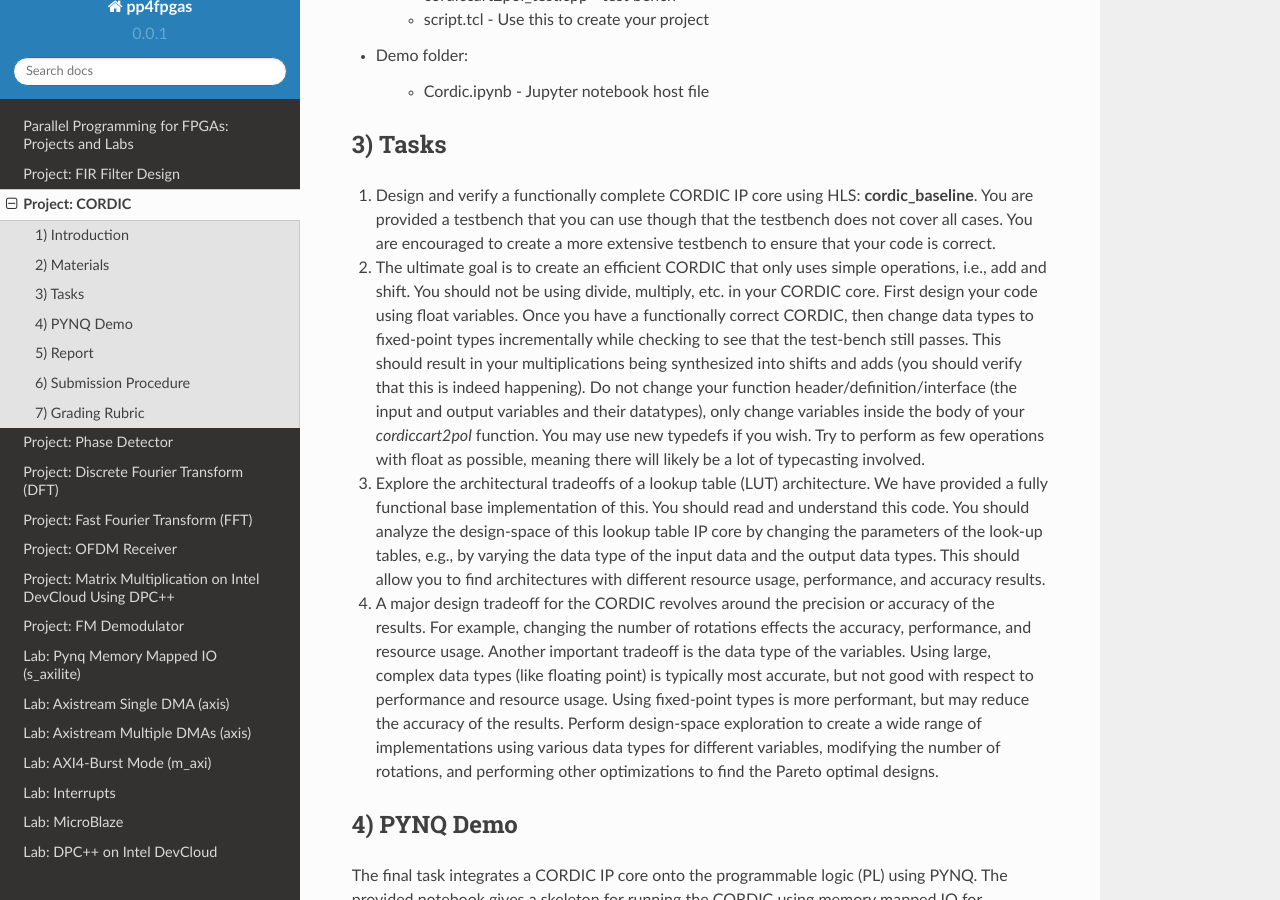
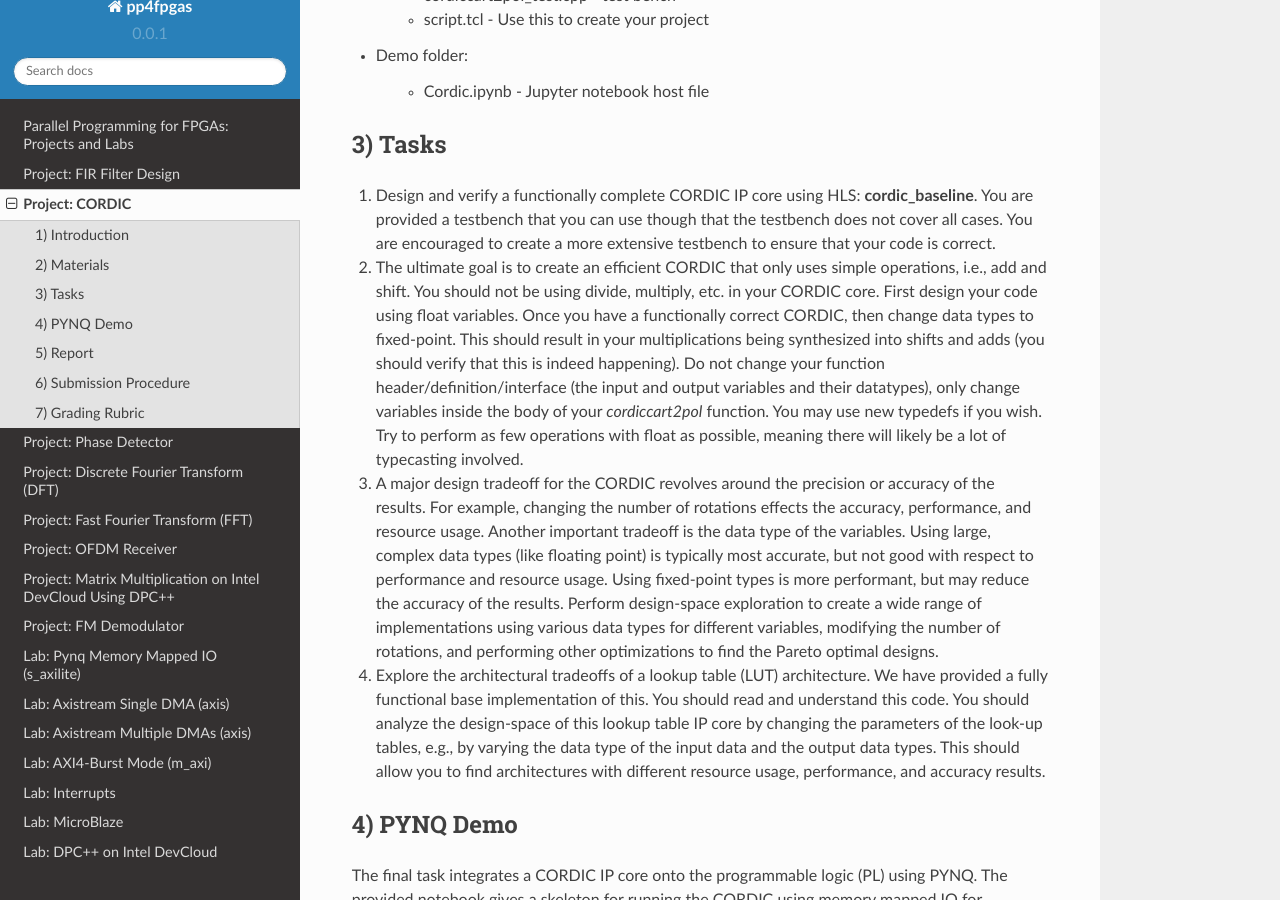
Before and after one commit to KastnerRG/Read_the_docs, a Sphinx documentation site: the page built from docs/project2.rst, in a window 1280 px wide and 900 px high, scrolled down 996 px. Built offline with Sphinx 7.4.7 and the Read the Docs theme 2.0.0, drawn with Linux system fonts in a browser that asks for light colours; some of the changed text lies outside the part shown.

Commit message:
more minor edits to project 2 description

```diff
--- a/docs/project2.rst
+++ b/docs/project2.rst
@@ -9,8 +9,7 @@ Project: CORDIC
 1) Introduction
 --------------
 
-The goal of this project is to design a  COordinate Rotation DIgital Computer (CORDIC).
-You are tasked with building one version of the CORDIC from scratch.
+The primary goal of this project is to design a  COordinate Rotation DIgital Computer (CORDIC)
 This will likely take the majority of the time spent working on this project.
 A CORDIC is an efficient method for calculating trigonometric and hyperbolic functions.
 CORDIC can do a lot of different functions; here we will specifically use it to convert Cartesian coordinates (x, y) to the polar coordinates (r, theta).
@@ -52,12 +51,11 @@ The provided zip file has a number of subfolders and files related to implementi
 ---------
 1. Design and verify a functionally complete CORDIC IP core using HLS: **cordic_baseline**. You are provided a testbench that you can use though that the testbench does not cover all cases. You are encouraged to create a more extensive testbench to ensure that your code is correct.
 
-2. The ultimate goal is to create an efficient CORDIC that only uses simple operations, i.e., add and shift. You should not be using divide, multiply, etc. in your CORDIC core. First design your code using float variables. Once you have a functionally correct CORDIC, then change data types to fixed-point types incrementally while checking to see that the test-bench still passes. This should result in your multiplications being synthesized into shifts and adds (you should verify that this is indeed happening). Do not change your function header/definition/interface (the input and output variables and their datatypes), only change variables inside the body of your `cordiccart2pol` function. You may use new typedefs if you wish. Try to perform as few operations with float as possible, meaning there will likely be a lot of typecasting involved.
+2. The ultimate goal is to create an efficient CORDIC that only uses simple operations, i.e., add and shift. You should not be using divide, multiply, etc. in your CORDIC core. First design your code using float variables. Once you have a functionally correct CORDIC, then change data types to fixed-point. This should result in your multiplications being synthesized into shifts and adds (you should verify that this is indeed happening). Do not change your function header/definition/interface (the input and output variables and their datatypes), only change variables inside the body of your `cordiccart2pol` function. You may use new typedefs if you wish. Try to perform as few operations with float as possible, meaning there will likely be a lot of typecasting involved.
 
-3. Explore the architectural tradeoffs of a lookup table (LUT) architecture. We have provided a fully functional base implementation of this. You should read and understand this code. You should analyze the design-space of this lookup table IP core by changing the parameters of the look-up tables, e.g., by varying the data type of the input data and the output data types. This should allow you to find architectures with different resource usage, performance, and accuracy results.
+3. A major design tradeoff for the CORDIC revolves around the precision or accuracy of the results. For example, changing the number of rotations effects the accuracy, performance, and resource usage. Another important tradeoff is the data type of the variables. Using large, complex data types (like floating point) is typically most accurate, but not good with respect to performance and resource usage. Using fixed-point types is more performant, but may reduce the accuracy of the results. Perform design-space exploration to create a wide range of implementations using various data types for different variables, modifying the number of rotations, and performing other optimizations to find the Pareto optimal designs.
 
-4. A major design tradeoff for the CORDIC revolves around the precision or accuracy of the results. For example, changing the number of rotations effects the accuracy, performance, and resource usage. Another important tradeoff is the data type of the variables. Using large, complex data types (like floating point) is typically most accurate, but not good with respect to performance and resource usage. Using fixed-point types is more performant, but may reduce the accuracy of the results. Perform design-space exploration to create a wide range of implementations using various data types for different variables, modifying the number of rotations, and performing other optimizations to find the Pareto optimal designs.
-
+4. Explore the architectural tradeoffs of a lookup table (LUT) architecture. We have provided a fully functional base implementation of this. You should read and understand this code. You should analyze the design-space of this lookup table IP core by changing the parameters of the look-up tables, e.g., by varying the data type of the input data and the output data types. This should allow you to find architectures with different resource usage, performance, and accuracy results.
 
 4) PYNQ Demo
 ---------
```
Also changed, not shown: other parts of docs/project2.rst (+1 -1 lines).
